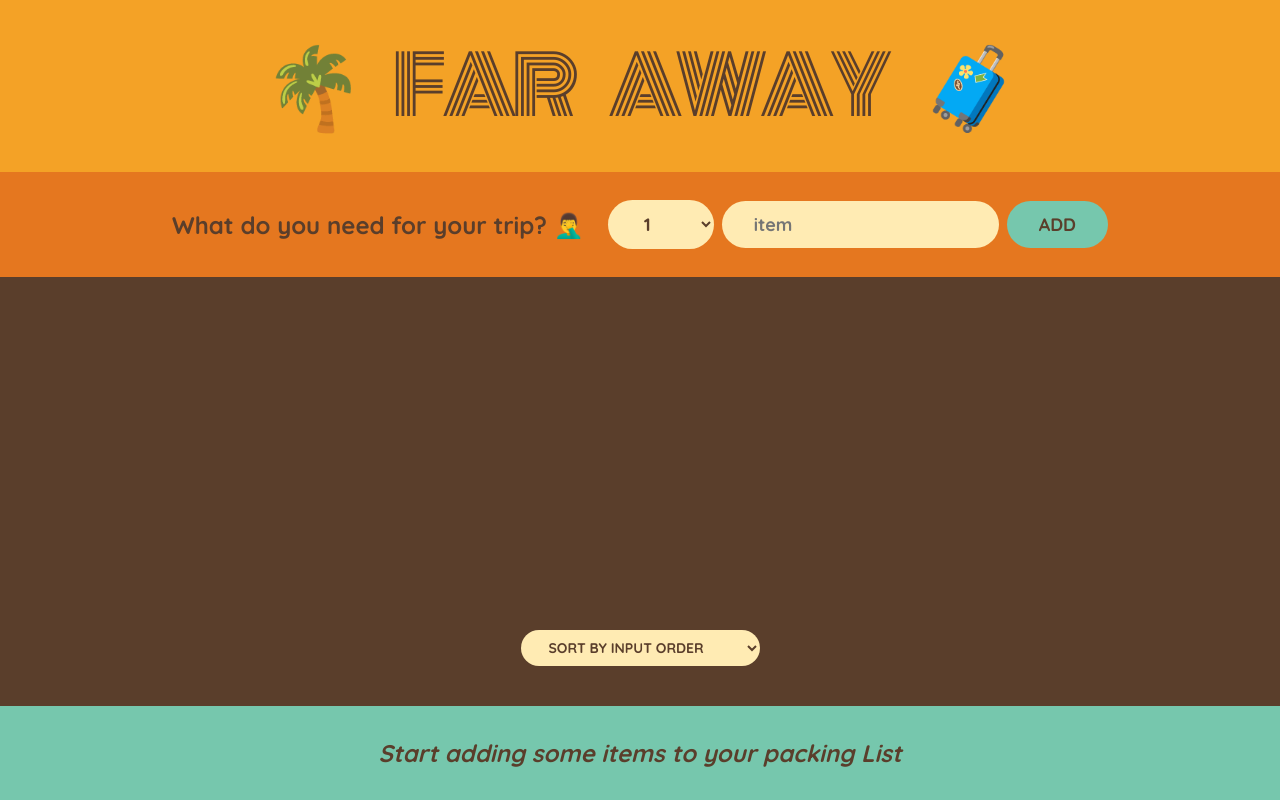
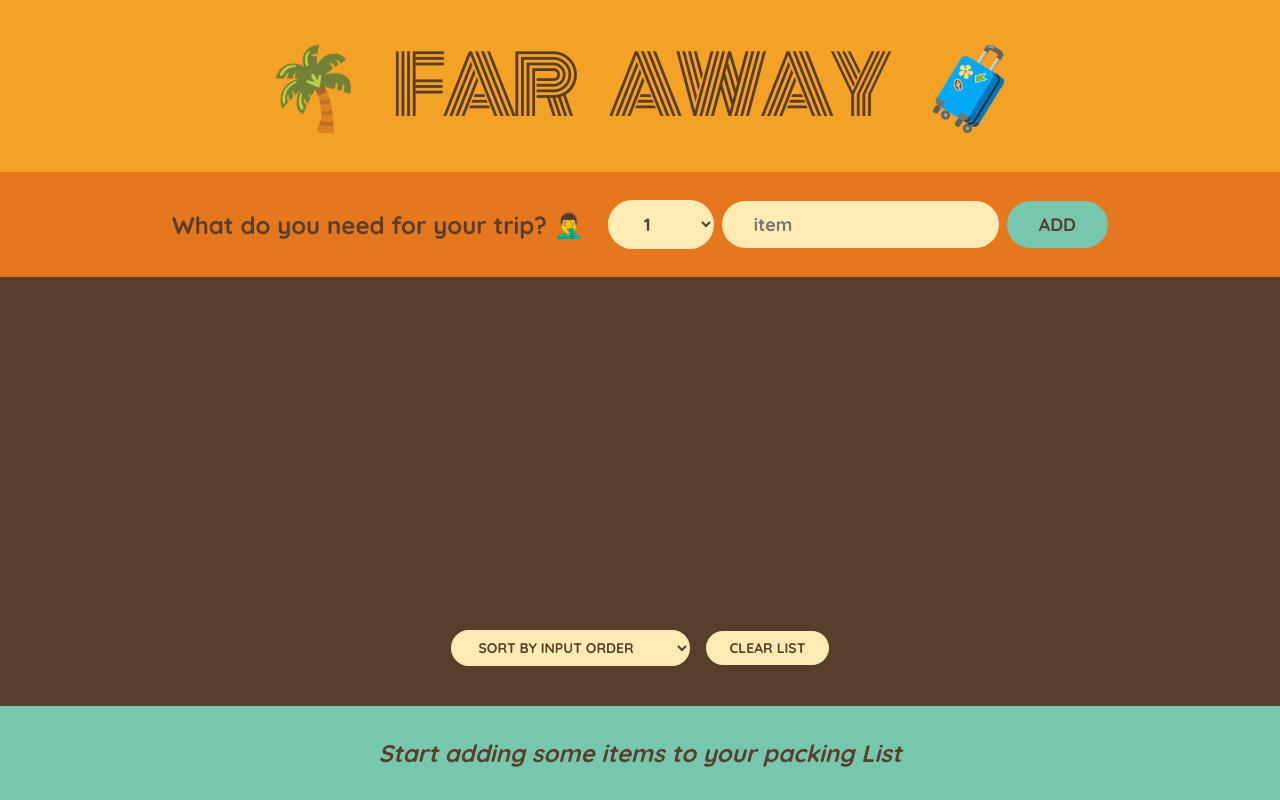
Before and after one commit to kelvinSeamount/Travel-List, a React (Create React App) app: page / in a window 1280 px wide. Built offline with nearby package versions, Linux system fonts and the light colour scheme.

Commit message:
implement clear function

```diff
--- a/src/App.js
+++ b/src/App.js
@@ -25,6 +25,13 @@ export default function App() {
       )
     );
   }
+
+  //IMPLMENTING CLEAR LIST
+  function handleClearList() {
+    const confirmed = window.confirm("Are you sure to delete");
+
+    if (confirmed) setItems([]);
+  }
   return (
     <div className="app">
       <Logo />
@@ -33,6 +40,7 @@ export default function App() {
         items={items}
         handleDeleteItem={handleDeleteItem}
         handleToggleItem={handleToggleItem}
+        handleClearList={handleClearList}
       />
       <Stats items={items} />
     </div>
@@ -88,7 +96,12 @@ function Form({ newAddItem }) {
   );
 }
 
-function PackingList({ items, handleDeleteItem, handleToggleItem }) {
+function PackingList({
+  items,
+  handleDeleteItem,
+  handleToggleItem,
+  handleClearList,
+}) {
   //IMPLEMENT SORTING
   const [sortby, setSortBy] = useState("input");
 
@@ -103,6 +116,7 @@ function PackingList({ items, handleDeleteItem, handleToggleItem }) {
     sortedItems = items
       .slice()
       .sort((a, b) => Number(a.packed) - Number(b.packed));
+
   //Here we use rendering list
   return (
     <div className="list">
@@ -123,6 +137,7 @@ function PackingList({ items, handleDeleteItem, handleToggleItem }) {
           <option value="description">Sort by description</option>
           <option value="packed">Sort by packed status</option>
         </select>
+        <button onClick={handleClearList}>Clear list</button>
       </div>
     </div>
   );
```
